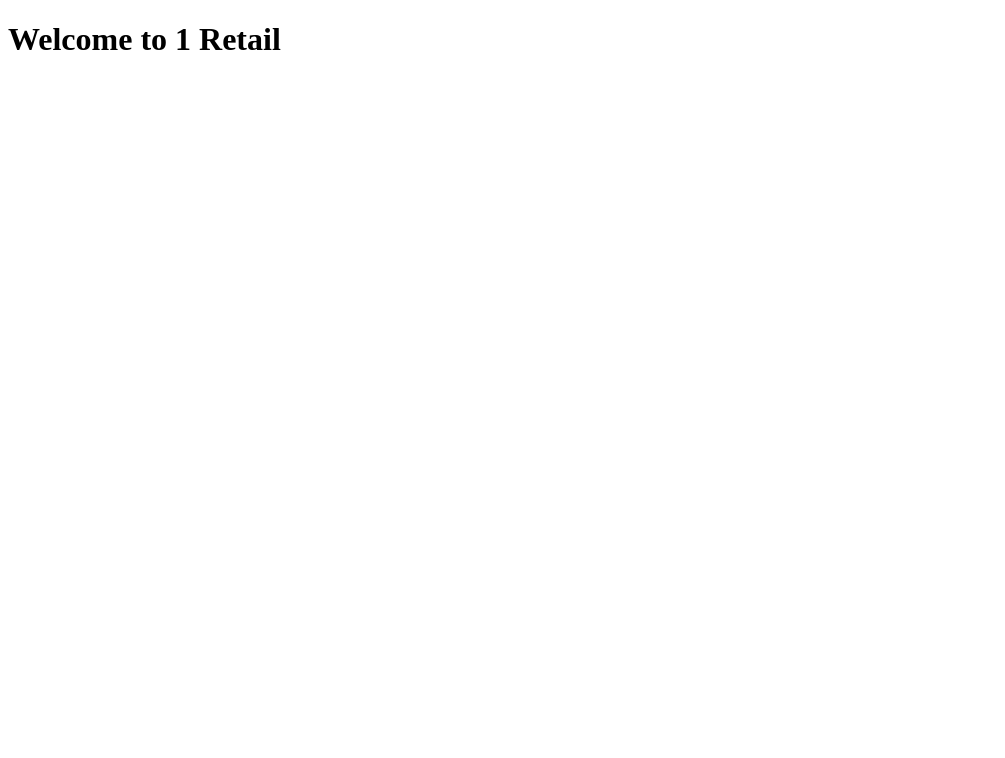
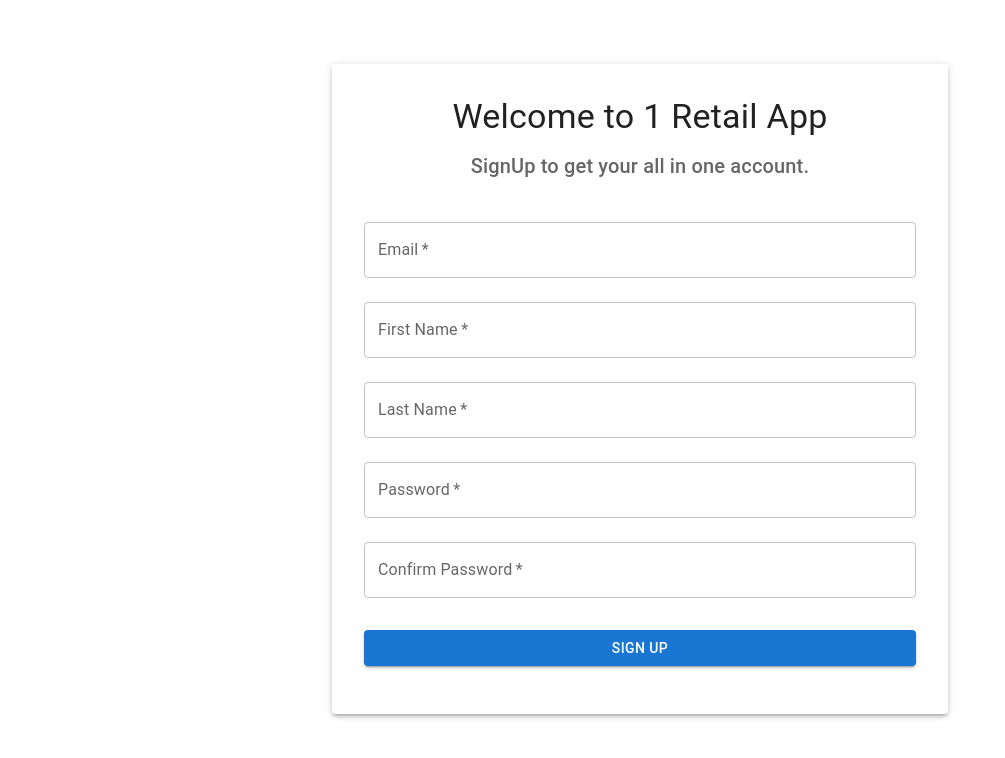
Before and after one commit to Prince-ij/1-Retail, a React (Vite) app in the folder frontend/: page / in a window 1280 px wide. Shown: the top 758 px of the page, without its empty margins (0-1005 px from the left). Built offline with nearby package versions, Linux system fonts and the light colour scheme.

Commit message:
feat: implement signup ui

```diff
--- a/frontend/ .commitlintrc.json
+++ /dev/null
@@ -1,3 +0,0 @@
-{
-  "extends": ["@commitlint/config-conventional"]
-}
--- a/frontend/src/App.tsx
+++ b/frontend/src/App.tsx
@@ -1,2 +1,9 @@
-const App = () => (<h1>Welcome to 1 Retail</h1>);
+import SignUp from "./components/SignUp";
+const App = () => {
+    return (
+        <>
+        <SignUp />
+        </>
+    )
+};
 export default App;
--- /dev/null
+++ b/frontend/src/components/SignUp.tsx
@@ -0,0 +1,175 @@
+import {
+  Container,
+  Paper,
+  TextField,
+  Button,
+  Typography,
+  Box,
+} from "@mui/material";
+import { Formik, Form } from "formik";
+import * as Yup from "yup";
+
+// Validation schema using Yup
+const validationSchema = Yup.object({
+  email: Yup.string()
+    .email("Please enter a valid email address")
+    .required("Email is required"),
+  firstName: Yup.string().trim().required("First name is required"),
+  lastName: Yup.string().trim().required("Last name is required"),
+  password: Yup.string()
+    .min(8, "Password must be at least 8 characters long")
+    .required("Password is required"),
+  confirmPassword: Yup.string()
+    .oneOf([Yup.ref("password")], "Passwords do not match")
+    .required("Please confirm your password"),
+});
+
+// Initial form values
+const initialValues = {
+  email: "",
+  firstName: "",
+  lastName: "",
+  password: "",
+  confirmPassword: "",
+};
+
+const SignUp = () => {
+  const handleSubmit = (values: typeof initialValues) => {
+    console.log("Form submitted:", values);
+    // You can add your signup logic here
+  };
+
+  return (
+    <Container component="main" maxWidth="sm">
+      <Box
+        sx={{
+          marginTop: 8,
+          display: "flex",
+          flexDirection: "column",
+          alignItems: "center",
+        }}
+      >
+        <Paper elevation={3} sx={{ padding: 4, width: "100%" }}>
+          <Typography component="h1" variant="h4" align="center" gutterBottom>
+            Welcome to 1 Retail App
+          </Typography>
+          <Typography
+            variant="h6"
+            align="center"
+            color="text.secondary"
+            sx={{ mb: 3 }}
+          >
+            SignUp to get your all in one account.
+          </Typography>
+
+          <Formik
+            initialValues={initialValues}
+            validationSchema={validationSchema}
+            onSubmit={handleSubmit}
+          >
+            {({
+              values,
+              errors,
+              touched,
+              handleChange,
+              handleBlur,
+              handleSubmit,
+              isSubmitting,
+            }) => (
+              <Form onSubmit={handleSubmit}>
+                <TextField
+                  margin="normal"
+                  required
+                  fullWidth
+                  id="email"
+                  label="Email"
+                  name="email"
+                  autoComplete="email"
+                  value={values.email}
+                  onChange={handleChange}
+                  onBlur={handleBlur}
+                  error={touched.email && !!errors.email}
+                  helperText={touched.email && errors.email}
+                />
+
+                <TextField
+                  margin="normal"
+                  required
+                  fullWidth
+                  id="firstName"
+                  label="First Name"
+                  name="firstName"
+                  autoComplete="given-name"
+                  value={values.firstName}
+                  onChange={handleChange}
+                  onBlur={handleBlur}
+                  error={touched.firstName && !!errors.firstName}
+                  helperText={touched.firstName && errors.firstName}
+                />
+
+                <TextField
+                  margin="normal"
+                  required
+                  fullWidth
+                  id="lastName"
+                  label="Last Name"
+                  name="lastName"
+                  autoComplete="family-name"
+                  value={values.lastName}
+                  onChange={handleChange}
+                  onBlur={handleBlur}
+                  error={touched.lastName && !!errors.lastName}
+                  helperText={touched.lastName && errors.lastName}
+                />
+
+                <TextField
+                  margin="normal"
+                  required
+                  fullWidth
+                  name="password"
+                  label="Password"
+                  type="password"
+                  id="password"
+                  autoComplete="new-password"
+                  value={values.password}
+                  onChange={handleChange}
+                  onBlur={handleBlur}
+                  error={touched.password && !!errors.password}
+                  helperText={touched.password && errors.password}
+                />
+
+                <TextField
+                  margin="normal"
+                  required
+                  fullWidth
+                  name="confirmPassword"
+                  label="Confirm Password"
+                  type="password"
+                  id="confirmPassword"
+                  autoComplete="new-password"
+                  value={values.confirmPassword}
+                  onChange={handleChange}
+                  onBlur={handleBlur}
+                  error={touched.confirmPassword && !!errors.confirmPassword}
+                  helperText={touched.confirmPassword && errors.confirmPassword}
+                />
+
+                <Button
+                  type="submit"
+                  fullWidth
+                  variant="contained"
+                  sx={{ mt: 3, mb: 2 }}
+                  disabled={isSubmitting}
+                >
+                  Sign Up
+                </Button>
+              </Form>
+            )}
+          </Formik>
+        </Paper>
+      </Box>
+    </Container>
+  );
+};
+
+export default SignUp;
--- a/frontend/src/main.tsx
+++ b/frontend/src/main.tsx
@@ -1,9 +1,12 @@
-import { StrictMode } from 'react'
-import { createRoot } from 'react-dom/client'
-import App from './App.tsx'
+import { StrictMode } from "react";
+import { createRoot } from "react-dom/client";
+import { BrowserRouter as Router } from "react-router-dom";
+import App from "./App.tsx";
 
-createRoot(document.getElementById('root')!).render(
+createRoot(document.getElementById("root")!).render(
   <StrictMode>
-    <App />
-  </StrictMode>,
-)
+    <Router>
+      <App />
+    </Router>
+  </StrictMode>
+);
```
Also changed, not shown: frontend/package.json (+4 -4 lines), 2 other files (tests, documents, lock files or other folders).
